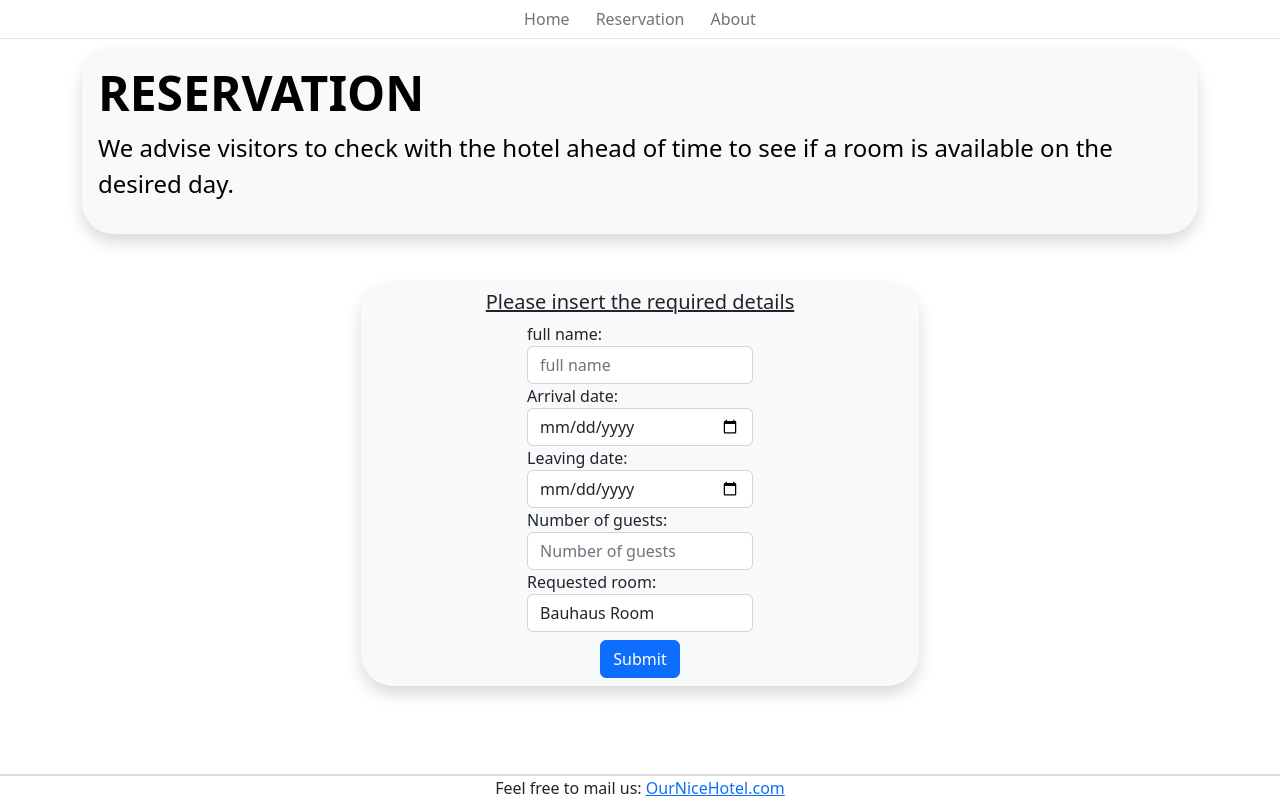
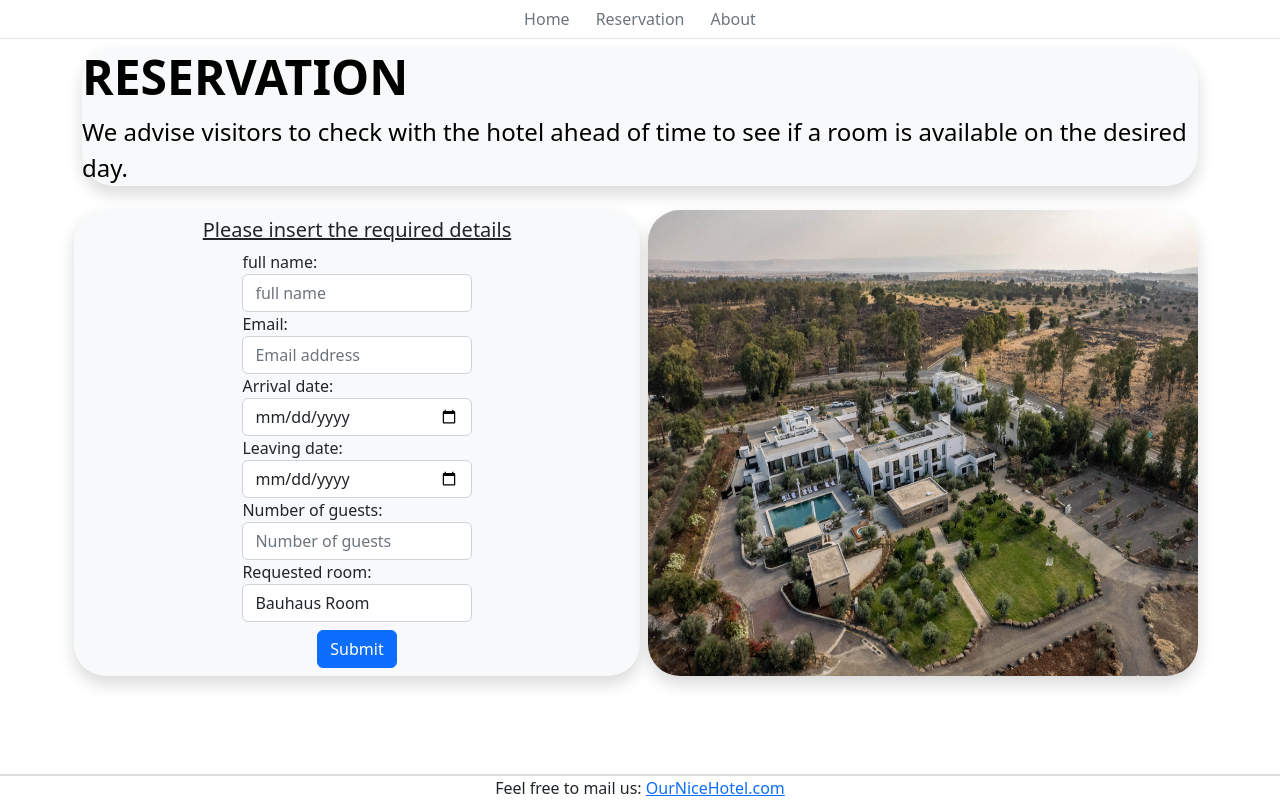
Before and after one commit to rotemgonen/rotemgonen.github.io, a plain HTML site: page reservation.html in a window 1280 px wide. Drawn offline with nearby package versions, Linux system fonts and the light colour scheme.

Commit message:
update reservation

```diff
--- a/reservation.html
+++ b/reservation.html
@@ -20,25 +20,31 @@
 
 <body>
     <header class="container mt-5">
-        <div class="p-3 mb-4 bg-light rounded-5 text-bg-light shadow">
+        <div class="bg-light rounded-5 text-bg-light shadow">
             <h1 class="display-5 fw-bold">RESERVATION</h1>
             <p class="fs-4">We advise visitors to check with the hotel ahead of time to see if a room is available on
                 the desired day.</p>
         </div>
     </header>
-    <main class="container mt-5">
-        <form class="col col-lg-6 bg-light shadow mx-auto rounded-5 p-2">
+    <main class="container mt-4">
+        <div class="row flex-row-reverse g-3">
+            <div class="col-lg-6 mb-5">
+                <img src="/photos/outside.jpeg" class="img-fluid rounded-5 shadow h-100" alt="picture of hotel">
+            </div>
+            <form class="col col-lg-6 bg-light shadow mx-auto rounded-5 p-2 mb-5">
                 <h5 class="col text-center text-decoration-underline">Please insert the required details</h5>
                 <div class="col-5 form-group mx-auto">
                     <label for="nameplace"> full name:</label>
                     <input type="text" class="form-control" id="nameplace" placeholder="full name">
                 </div>
-
+                <div class="col-5 form-group mx-auto">
+                    <label for="Email">Email:</label>
+                    <input type="email" class="form-control" id="Email" placeholder="Email address">
+                </div>
                 <div class="col-5 form-group mx-auto">
                     <label for="arrivaldate">Arrival date:</label>
                     <input type="date" class="form-control" id="arrivaldate" placeholder="First name">
                 </div>
-
                 <div class="col-5 form-group mx-auto">
                     <label for="leavingdate">Leaving date:</label>
                     <input type="date" class="form-control" id="leavingdate" placeholder="Last name">
```
Also changed, not shown: photos/outside.jpeg (added). Lines whose indentation alone changed are shown as unchanged.
